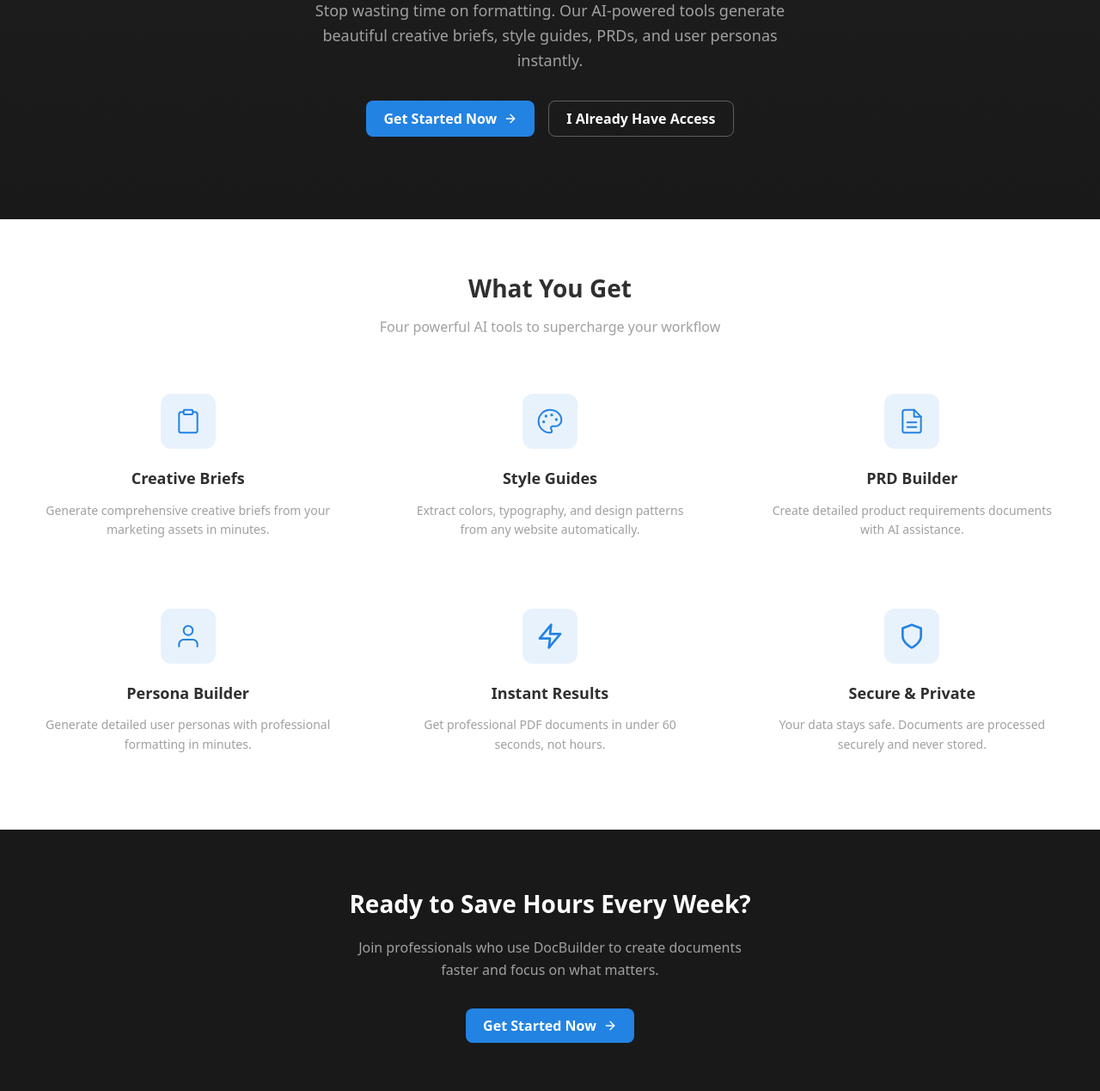
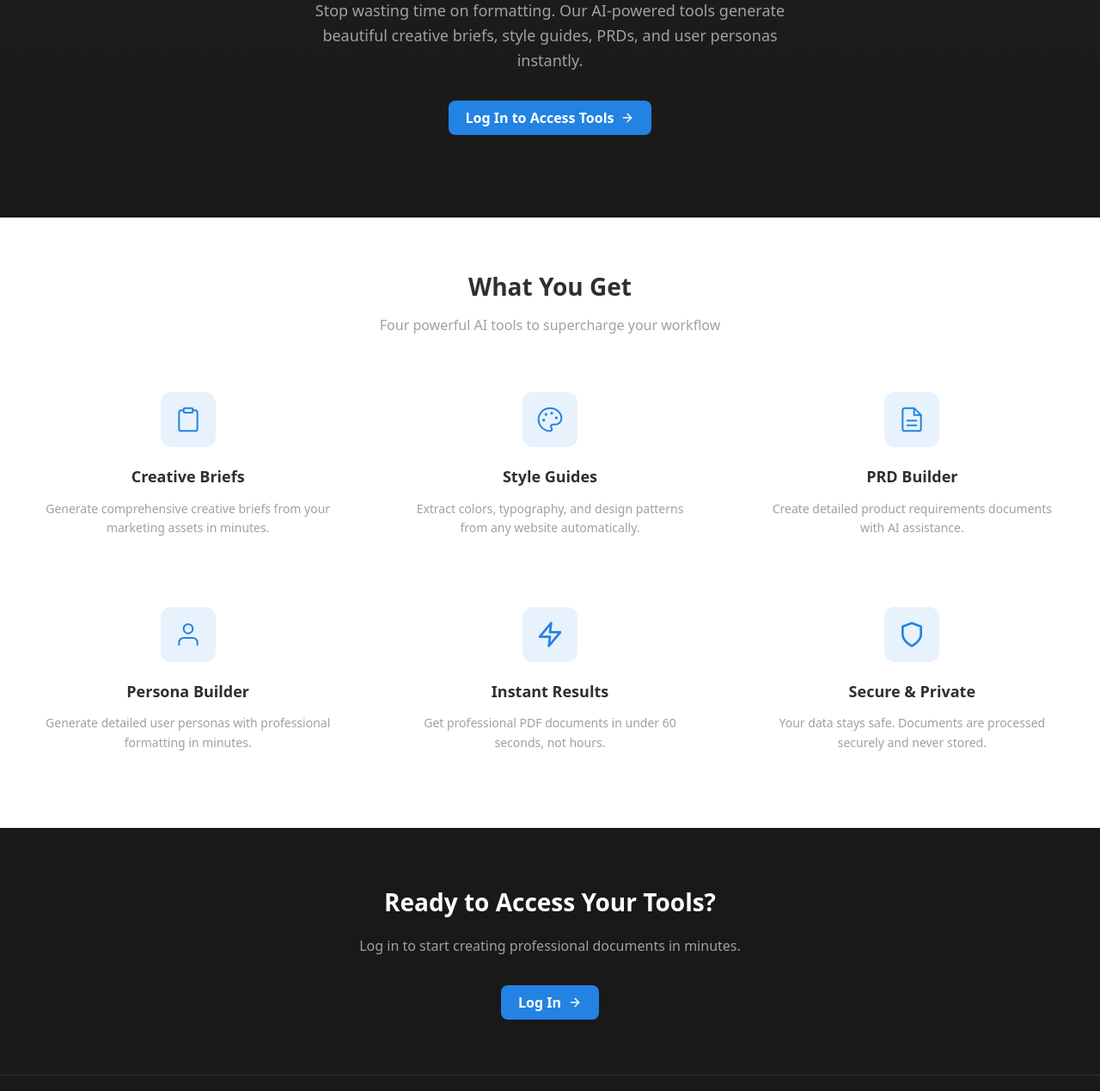
Before and after one commit to TomsTools11/docbuilder, a plain HTML site: page index.html in a window 1280 px wide. Shown: the part 330-1599 px from the top of the page at 86% size. Drawn offline with Linux system fonts and the light colour scheme.

Commit message:
feat: Remove sign-up buttons and update calls to action to promote login.

```diff
--- a/index.html
+++ b/index.html
@@ -45,8 +45,7 @@
       <!-- Auth Section -->
       <div class="header__auth">
         <div id="auth-login" class="auth-buttons">
-          <button onclick="netlifyIdentity.open('login')" class="btn-auth-secondary">Log In</button>
-          <button onclick="netlifyIdentity.open('signup')" class="btn-auth-primary">Sign Up</button>
+          <button onclick="netlifyIdentity.open('login')" class="btn-auth-primary">Log In</button>
         </div>
         <div id="auth-user" class="auth-user" style="display: none;">
           <a href="account.html" class="btn-auth-account">My Account</a>
@@ -72,15 +71,12 @@
           </h1>
           <p class="hero-description">Stop wasting time on formatting. Our AI-powered tools generate beautiful creative briefs, style guides, PRDs, and user personas instantly.</p>
           <div class="hero-actions">
-            <button onclick="netlifyIdentity.open('signup')" class="btn btn-primary btn-large">
-              Get Started Now
+            <button onclick="netlifyIdentity.open('login')" class="btn btn-primary btn-large">
+              Log In to Access Tools
               <svg class="btn-icon" width="16" height="16" viewBox="0 0 24 24" fill="none" stroke="currentColor" stroke-width="2" stroke-linecap="round" stroke-linejoin="round" aria-hidden="true">
                 <line x1="5" y1="12" x2="19" y2="12"/>
                 <polyline points="12 5 19 12 12 19"/>
               </svg>
-            </button>
-            <button onclick="netlifyIdentity.open('login')" class="btn btn-secondary btn-large">
-              I Already Have Access
             </button>
           </div>
         </div>
@@ -168,10 +164,10 @@
       <!-- Public CTA Section -->
       <section class="cta-section" aria-labelledby="public-cta-heading">
         <div class="container">
-          <h2 id="public-cta-heading" class="cta-title">Ready to Save Hours Every Week?</h2>
-          <p class="cta-description">Join professionals who use DocBuilder to create documents faster and focus on what matters.</p>
-          <button onclick="netlifyIdentity.open('signup')" class="btn btn-primary btn-large cta-button">
-            Get Started Now
+          <h2 id="public-cta-heading" class="cta-title">Ready to Access Your Tools?</h2>
+          <p class="cta-description">Log in to start creating professional documents in minutes.</p>
+          <button onclick="netlifyIdentity.open('login')" class="btn btn-primary btn-large cta-button">
+            Log In
             <svg class="btn-icon" width="16" height="16" viewBox="0 0 24 24" fill="none" stroke="currentColor" stroke-width="2" stroke-linecap="round" stroke-linejoin="round" aria-hidden="true">
               <line x1="5" y1="12" x2="19" y2="12"/>
               <polyline points="12 5 19 12 12 19"/>
```
Also changed, not shown: account.html (+1 -2 lines).
